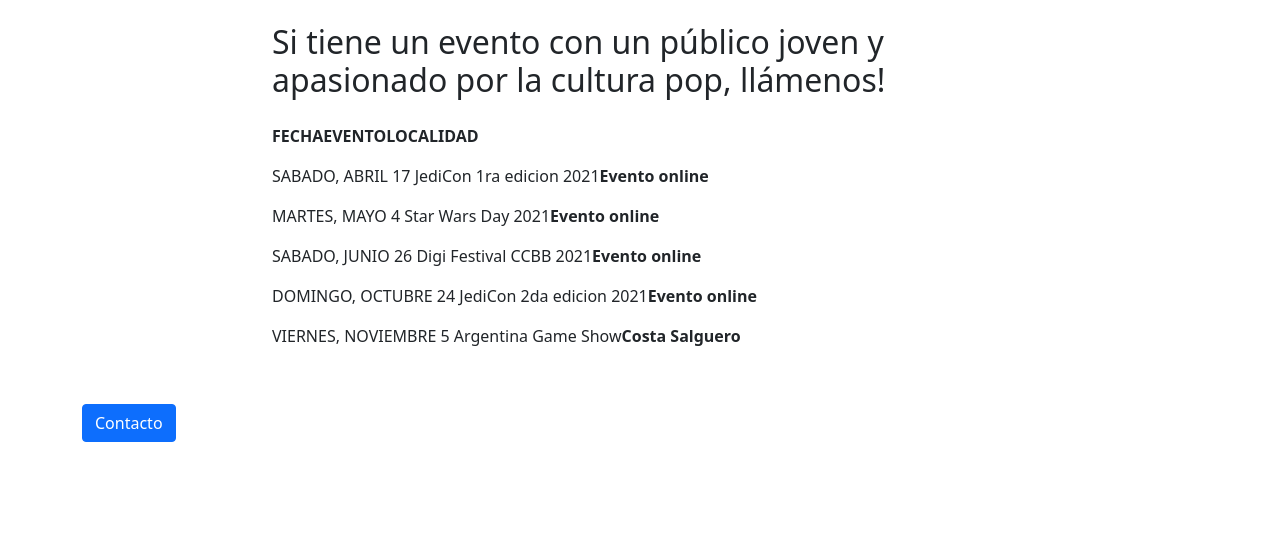
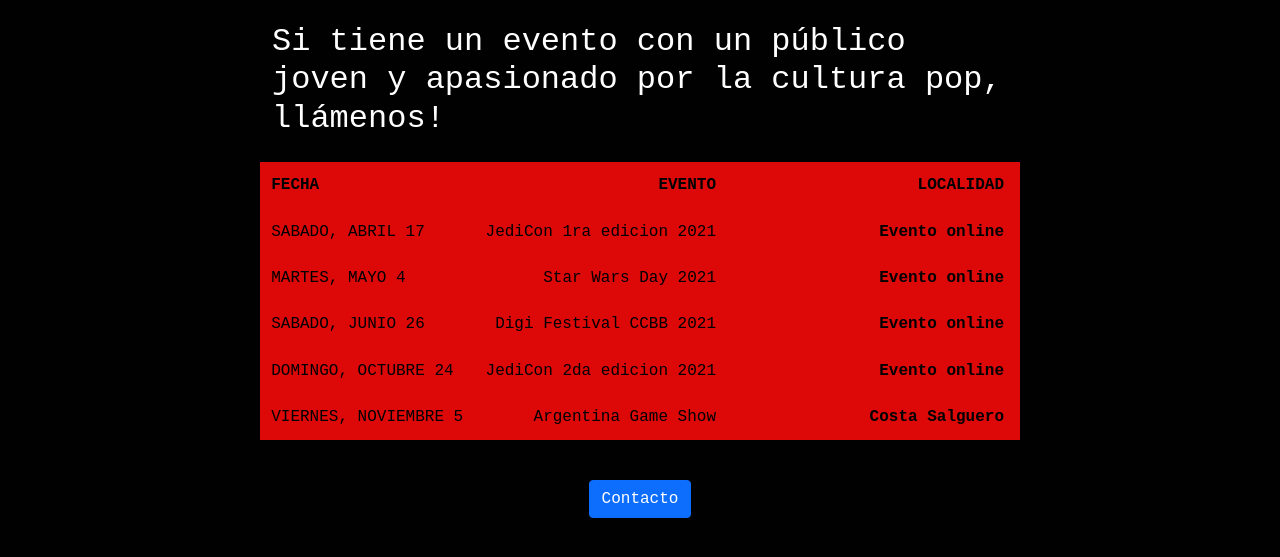
Before and after one commit to RenataCardoli/proyectoCoder, a plain HTML site: page views/eventos.html in a window 1280 px wide. Shown: the part 217-774 px from the top of the page. Drawn offline with nearby package versions, Linux system fonts and the light colour scheme; a web font is replaced by a local one.

Commit message:
Si agregó la ruta css/main.css a las paginas

```diff
--- a/views/eventos.html
+++ b/views/eventos.html
@@ -6,7 +6,7 @@
     <meta name="keywords"  content="PODCAST, NERDS, GEEK, GAMES, JUEGOS, PELICULAS, SERIES, EVENTOS NERDS, EVENTOS GAMES">
     <link href="https://cdn.jsdelivr.net/npm/bootstrap@5.0.2/dist/css/bootstrap.min.css" rel="stylesheet" integrity="sha384-EVSTQN3/azprG1Anm3QDgpJLIm9Nao0Yz1ztcQTwFspd3yD65VohhpuuCOmLASjC" crossorigin="anonymous">
     <link href="https://fonts.googleapis.com/css2?family=New+Rocker&display=swap" rel="stylesheet">
-    <link rel="stylesheet" href="../css/estilos.css">
+    <link rel="stylesheet" href="../css/main.css">
     <title>Eventos</title>
 </head>
 <body>
```
Also changed, not shown: index.html (+1 -1 lines), views/contacto.html (+1 -1 lines), views/episodio.html (+1 -1 lines), views/episodios.html (+1 -1 lines), views/quiensomos.html (+1 -1 lines).
